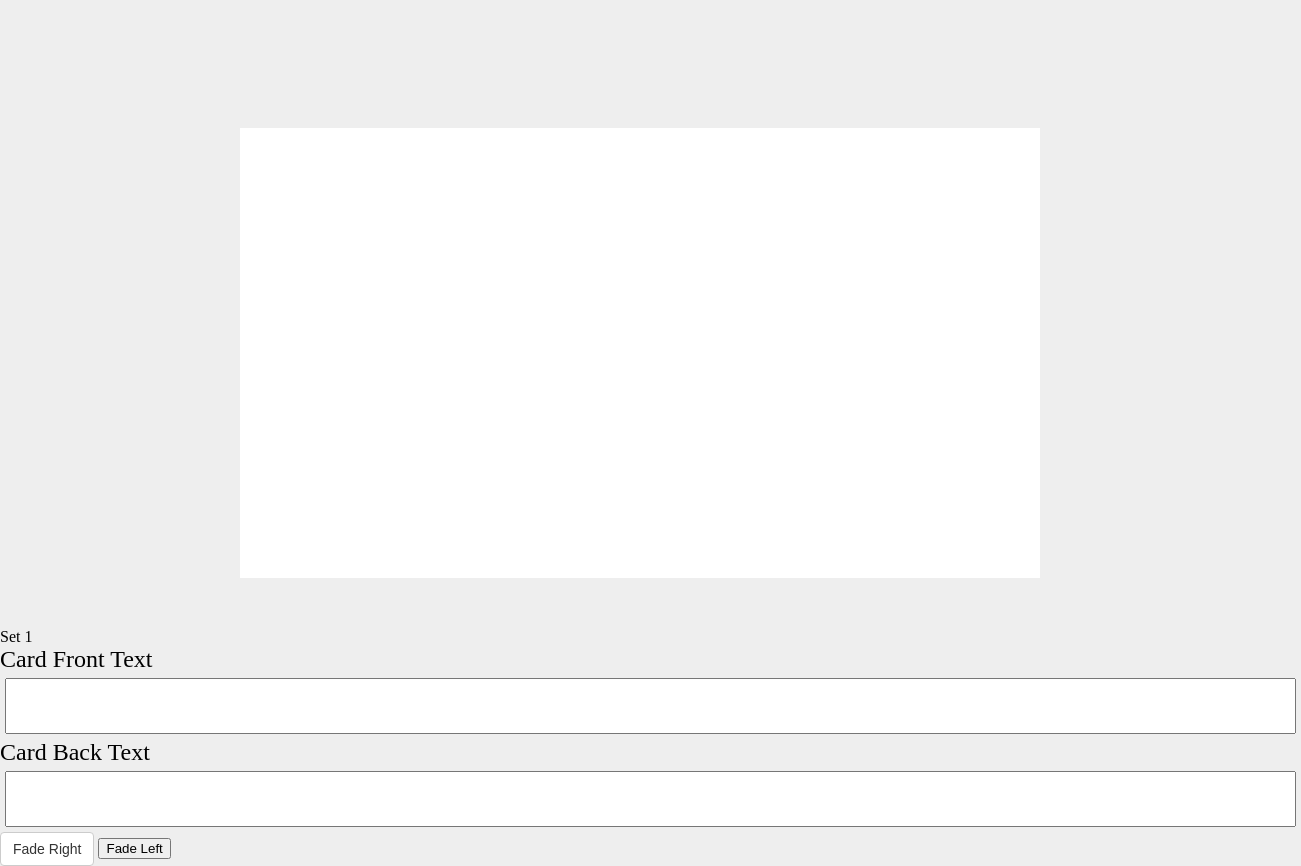
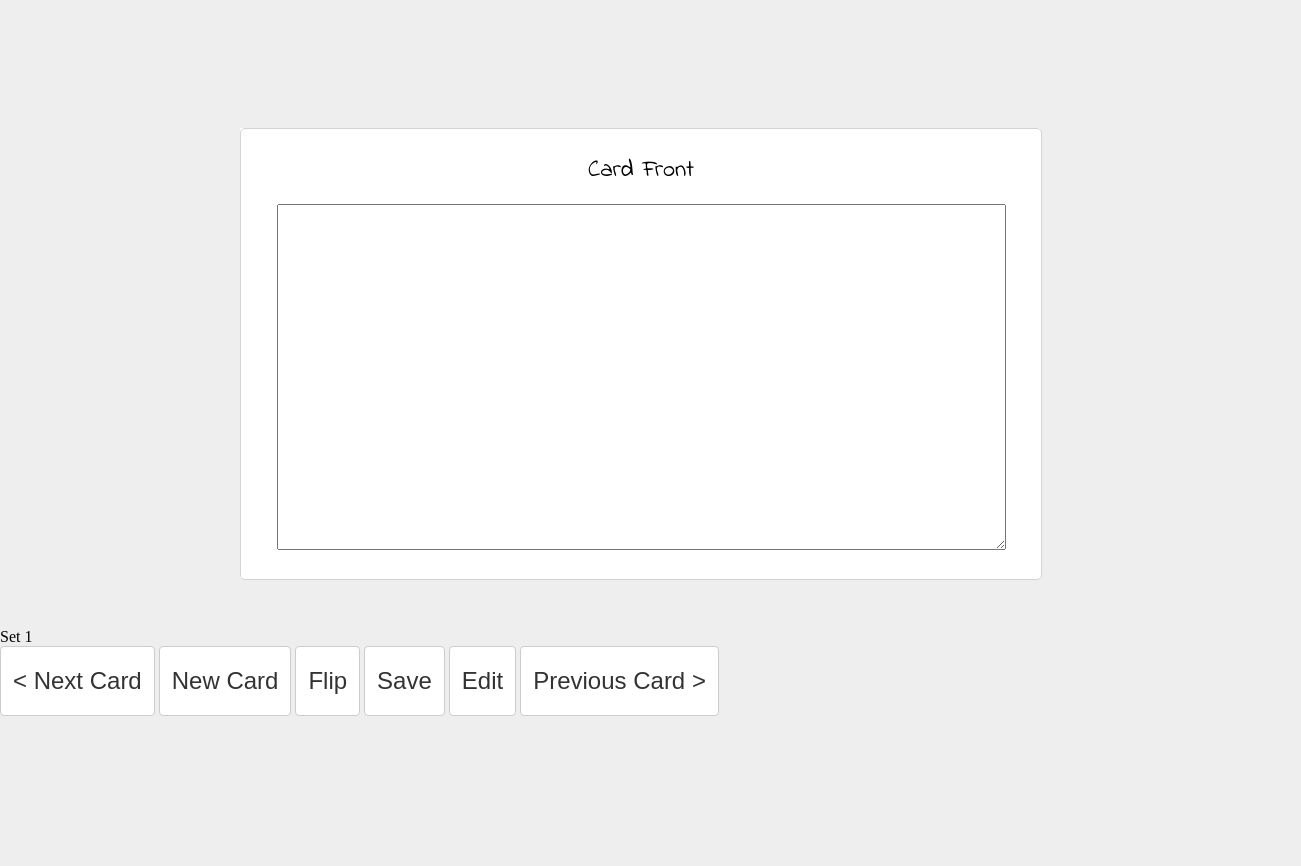
Before and after one commit to harristimothy31/harristimothy31.github.io, a plain HTML site: page project.html in a window 1280 px wide. Shown: the part 640-1506 px from the top of the page, 1301 px wide, since content can reach past the window. After the commit the page ends 1356 px from the top, so only its background shows below. Drawn offline with Linux system fonts and the light colour scheme.

Commit message:
Project work.

```diff
--- a/project.html
+++ b/project.html
@@ -103,6 +103,18 @@
         function addCard() {
             currentSet.cards.push(new Card(currentSet.cards.length));
         }
+
+        function flipNewCard() {
+            _(".new-card").element[0].classList.toggle("flipped");
+        }
+
+        function newCard() {
+            _(".new-card").element[0].classList.toggle("slide-in");
+        }
+
+        function saveCard() {
+            _(".new-card").element[0].classList.toggle("slide-out");
+        }
     </script>
     <style>
         body {
@@ -138,31 +150,25 @@
         label {
             font-size: 1.5rem;
         }
-        input {
-            width: 100%;
-            height: 50px;
+        textarea {
+            width: 90%;
+            height: 340px;
             margin: 5px;
             font-size: 2rem;
             padding-left: 5px;
         }
 
         .btn {
+            height: 70px;
             display: inline-block;
             padding: 6px 12px;
             margin-bottom: 0;
-            font-size: 14px;
-            font-weight: 400;
-            line-height: 1.42857143;
+            font-size: 1.5rem;
             text-align: center;
             white-space: nowrap;
             vertical-align: middle;
-            -ms-touch-action: manipulation;
             touch-action: manipulation;
             cursor: pointer;
-            -webkit-user-select: none;
-            -moz-user-select: none;
-            -ms-user-select: none;
-            user-select: none;
             background-image: none;
             border: 1px solid transparent;
             border-radius: 4px;
@@ -207,9 +213,7 @@
             transform-origin: right center;
 
         }
-        .card.card-2{
-            transform: translate(0.5rem, 0.5rem);
-        }
+
         .card figure {
             border: 1px solid lightgray;
             border-radius: 5px;
@@ -222,7 +226,7 @@
         }
         .card figure p {
             text-align: center;
-            margin: 25% 0 0 0;
+            margin: 0;
             font-family: 'Indie Flower', cursive;
             font-size: 3rem;
         }
@@ -243,10 +247,14 @@
             animation: fadeInSlide forwards ease-in 1s;
         }
         .slide-in{
-
+            animation: slide-out backwards ease-out 1s;
         }
         .slide-out {
+            animation: slide-out normal forwards ease-out 1s;
+        }
 
+        @keyframes slide-out {
+            100% { transform: translateY(-500%); opacity: 0}
         }
 
         @keyframes fade-right {
@@ -260,22 +268,34 @@
     <aside class="menu"></aside>
 
     <div class="card-deck">
-
-
+        <div class="card new-card">
+            <figure class="card-front">
+                <p class="card-front-text">
+                    <label>Card Front
+                        <textarea name="cardFrontText"></textarea>
+                    </label>
+                </p>
+            </figure>
+            <figure class="card-back">
+                <p class="card-back-text">
+                    <label>Card Back
+                        <textarea name="cardBackText"></textarea>
+                    </label>
+                </p>
+            </figure>
+        </div>
     </div>
     <div class="list">Set 1</div>
     <div class="input">
-        <label>Card Front Text
-            <input type=text name="cardFrontText"/>
-        </label>
-        <label>Card Back Text
-            <input type=text name="cardBackText"/>
-        </label>
     </div>
     <div class="count">
         <div>
-            <button class='btn btn-reg' onclick="fade('right')">Fade Right</button>
-            <button onclick="fade('left')">Fade Left</button>
+            <button class='btn btn-reg' onclick="fade('right')">< Next Card</button>
+            <button class='btn btn-reg' onclick="newCard()">New Card</button>
+            <button class='btn btn-reg' onclick="flipNewCard()">Flip</button>
+            <button class='btn btn-reg' onclick="saveCard()">Save</button>
+            <button class='btn btn-reg' onclick="editCard()">Edit</button>
+            <button class='btn btn-reg' onclick="fade('left')">Previous Card ></button>
         </div>
     </div>
 </body>
```
